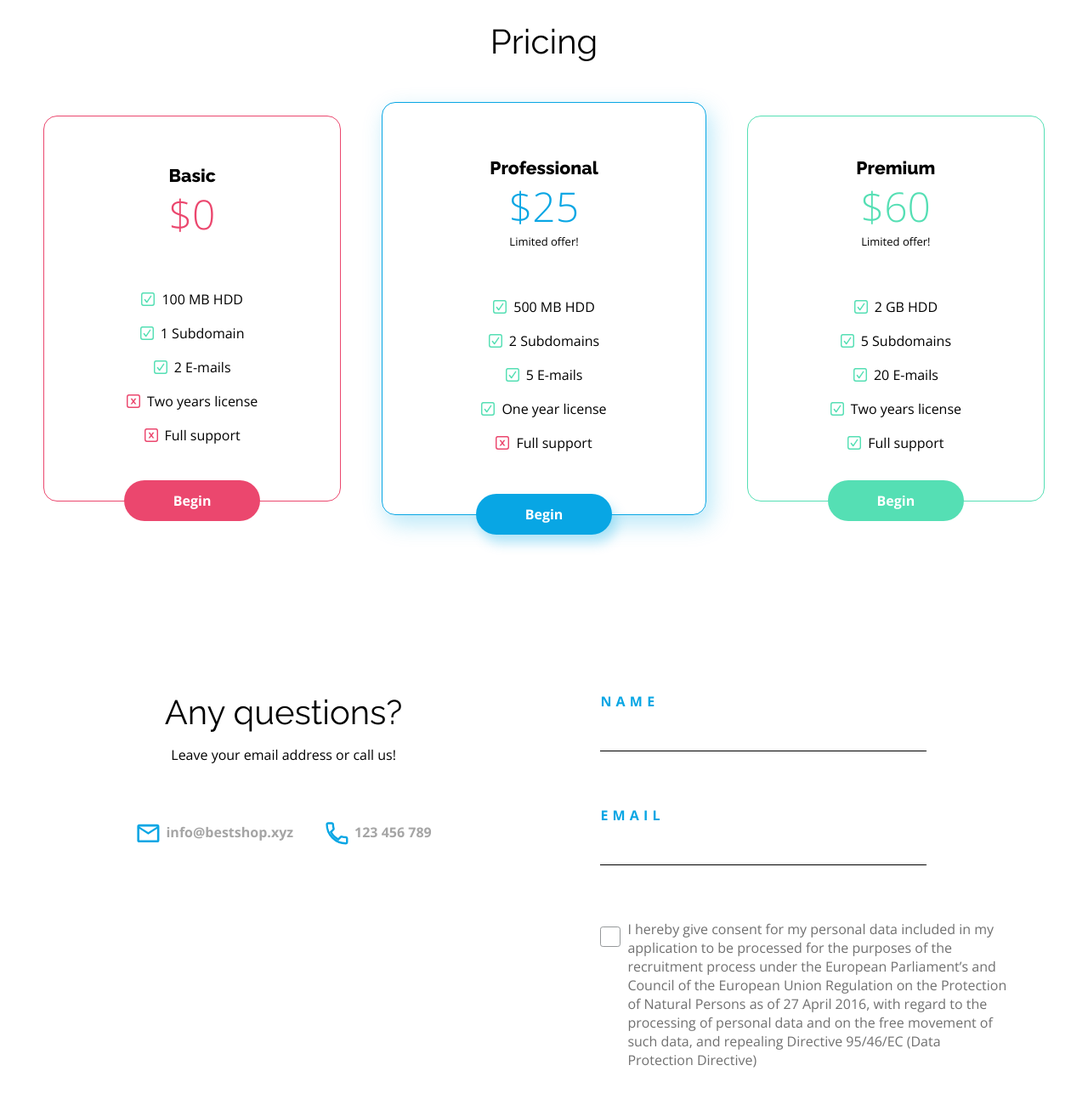
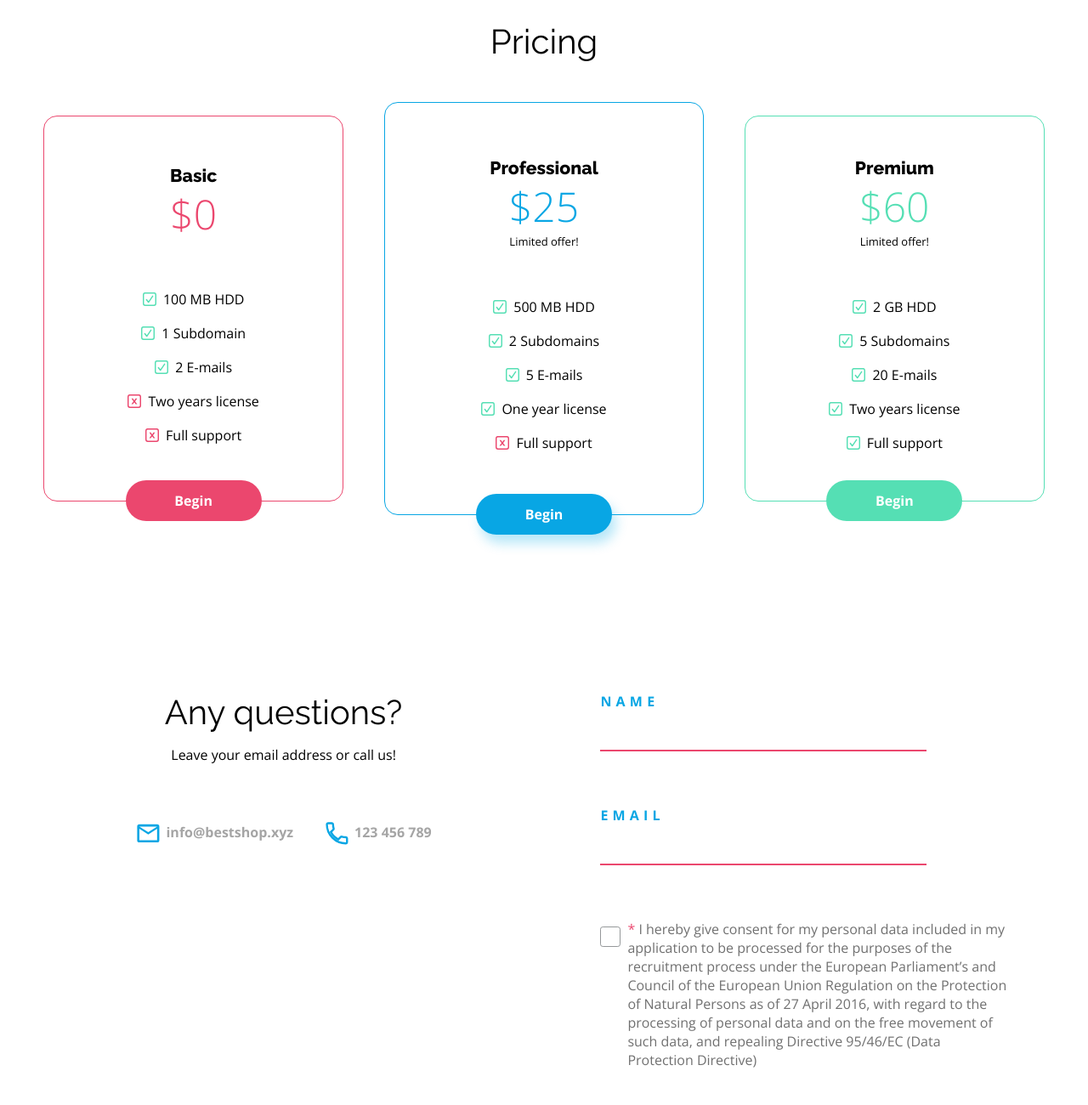
Before and after one commit to Lukasz17git/oxygen_shop, a website built with Vite: page index.html in a window 1280 px wide. Shown: the part 2380-3680 px from the top of the page at 85% size. Built offline with nearby package versions, Linux system fonts and the light colour scheme.

Commit message:
added onHover and input validation

```diff
--- a/index.html
+++ b/index.html
@@ -90,8 +90,10 @@
          </div>
          <div class="description__card__text">
             <h3>Be always first</h3>
-        <p>Lorem ipsum dolor sit amet consectetur adipisicing elit. Eligendi sed rerum nostrum cumque eveniet cum. Totam
-          earum velit inventore amet tempora excepturi consequatur quod, dignissimos praesentium harum! Quidem, debitis
+            <p>Lorem ipsum dolor sit amet consectetur adipisicing elit. Eligendi sed rerum nostrum cumque eveniet cum.
+               Totam
+               earum velit inventore amet tempora excepturi consequatur quod, dignissimos praesentium harum! Quidem,
+               debitis
                velit.</p>
          </div>
       </div>
@@ -102,8 +104,10 @@
          </div>
          <div class="description__card__text">
             <h3>Your shop is where you are!</h3>
-        <p>Lorem ipsum dolor sit amet consectetur adipisicing elit. Eligendi sed rerum nostrum cumque eveniet cum. Totam
-          earum velit inventore amet tempora excepturi consequatur quod, dignissimos praesentium harum! Quidem, debitis
+            <p>Lorem ipsum dolor sit amet consectetur adipisicing elit. Eligendi sed rerum nostrum cumque eveniet cum.
+               Totam
+               earum velit inventore amet tempora excepturi consequatur quod, dignissimos praesentium harum! Quidem,
+               debitis
                velit.</p>
          </div>
       </div>
@@ -111,7 +115,8 @@
          <div class="description__card description__card--green">
             <div class="description__card__text">
                <h3>Increase recognition your brand!</h3>
-          <p>Lorem ipsum dolor sit amet consectetur adipisicing elit. Eligendi sed rerum nostrum cumque eveniet cum.
+               <p>Lorem ipsum dolor sit amet consectetur adipisicing elit. Eligendi sed rerum nostrum cumque eveniet
+                  cum.
                   Totam
                   earum velit inventore amet tempora excepturi consequatur quod, dignissimos praesentium harum! Quidem,
                   debitis
@@ -190,18 +195,20 @@
       <form class="faq__form">
          <div class="input">
             <label for="name">NAME</label>
-        <input type="text" id="name" />
+            <input name="name" type="text" id="name" required minlength="2" maxlength="100" />
          </div>
          <div class="input">
             <label for="email"> EMAIL</label>
-        <input type="email" id="email" />
+            <input name="email" type="email" id="email" required />
          </div>
          <div class="checkbox">
-        <input type="checkbox" id="tos" />
+            <input name="tos" type="checkbox" id="tos" required />
             <label for="tos">
-          I hereby give consent for my personal data included in my application to be processed for the purposes of the
+               I hereby give consent for my personal data included in my application to be processed for the purposes of
+               the
                recruitment process under the European Parliament’s and Council of the European Union Regulation on the
-          Protection of Natural Persons as of 27 April 2016, with regard to the processing of personal data and on the
+               Protection of Natural Persons as of 27 April 2016, with regard to the processing of personal data and on
+               the
                free movement of such data, and repealing Directive 95/46/EC (Data Protection Directive)
             </label>
          </div>
--- a/src/Scss/Checkbox.scss
+++ b/src/Scss/Checkbox.scss
@@ -28,6 +28,15 @@
          background-size: 60%;
          background-repeat: no-repeat;
       }
+
+      &:invalid {
+         &+label::before {
+            content: '*';
+            display: inline;
+            position: relative;
+            color: var(--red);
+         }
+      }
    }
 
 }
--- a/src/Scss/Input.scss
+++ b/src/Scss/Input.scss
@@ -9,11 +9,23 @@
 
    &>input {
       height: 3rem;
-        border-bottom: solid 1px var(--black);
+      border-bottom: solid 2px var(--grey-darker);
       width: 100%;
       max-width: 24rem;
       padding: 0 0.5rem;
       font-family: var(--text-opensans-regular);
       font-size: 1.125rem;
+
+      &:focus {
+         border-color: var(--main);
+      }
+
+      &:-webkit-autofill {
+         -webkit-box-shadow: 0 0 0px 1000px var(--white) inset;
+      }
+
+      &:not(:focus):invalid {
+         border-color: var(--red);
       }
    }
+}
--- a/src/Scss/Pricing.scss
+++ b/src/Scss/Pricing.scss
@@ -29,6 +29,14 @@
       width: calc(100% - 2rem);
       margin: 0 auto 5rem;
 
+      transition: 0.1s ease;
+
+      &:hover {
+         transform: scale(1.05);
+         box-shadow: 5px 10px 27px rgba(7, 172, 230, 0.29);
+         box-shadow: 5px 10px 27px var(--price-card-shadow-color);
+      }
+
       @media only screen and (min-width: 1000px) {
          flex-direction: column;
          justify-content: center;
@@ -51,11 +59,8 @@
       }
 
       &--main {
+         --price-card-shadow-color: rgba(7, 172, 230, 0.29);
          border-color: var(--main);
-            box-shadow: 5px 10px 27px rgba(7, 172, 230, 0.29);
-            max-width: 34rem;
-            padding: 3.5rem 1rem;
-            width: 100%;
 
          strong {
             color: var(--main);
@@ -63,6 +68,7 @@
       }
 
       &--red {
+         --price-card-shadow-color: rgba(235, 71, 110, 0.29);
          border-color: var(--red);
 
          strong {
@@ -71,6 +77,7 @@
       }
 
       &--green {
+         --price-card-shadow-color: rgba(85, 223, 180, 0.29);
          border-color: var(--green);
 
          strong {
--- a/vite.config.js
+++ b/vite.config.js
@@ -6,6 +6,5 @@ export default defineConfig({
   plugins: [viteCompression()],
   build: {
     assetsInlineLimit: 0,
-    // outDir: './build',
   }
 })
```
Also changed, not shown: src/css/Checkbox.css, src/css/Input.css, src/css/Pricing.css. Lines whose indentation alone changed are shown as unchanged.
